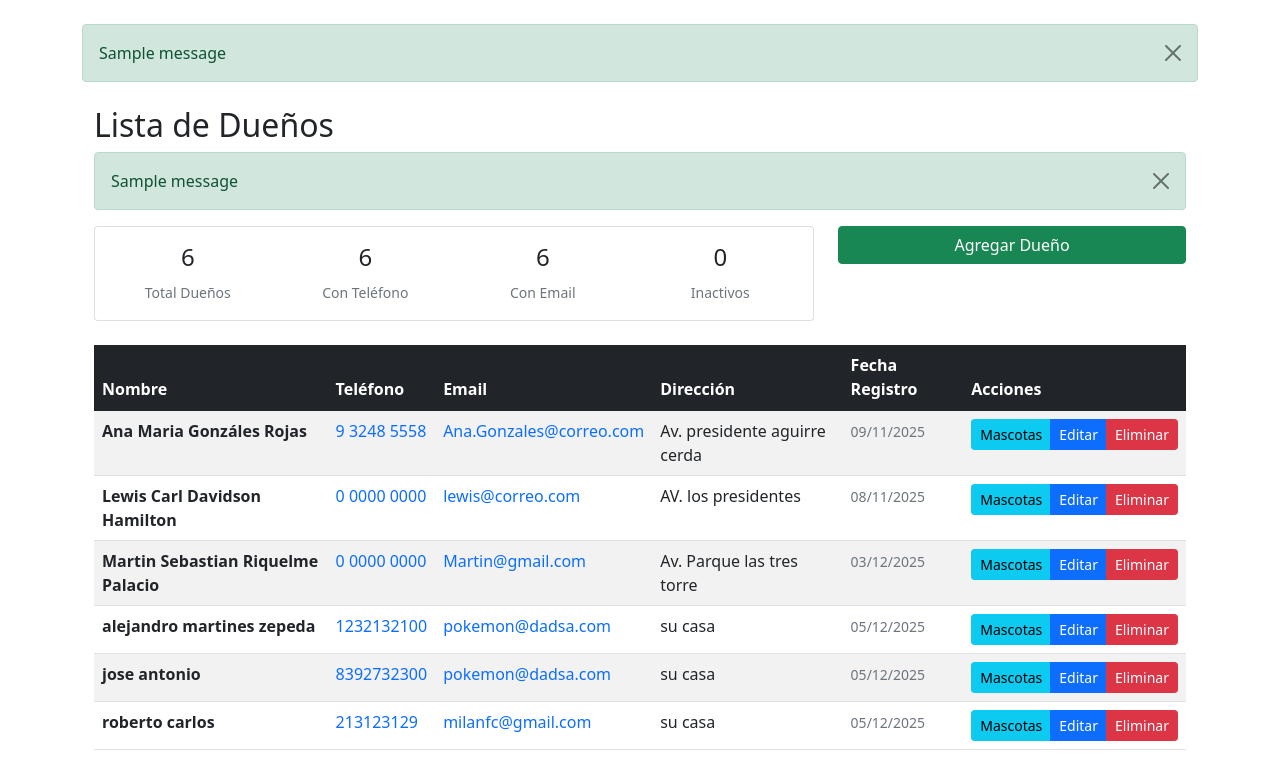
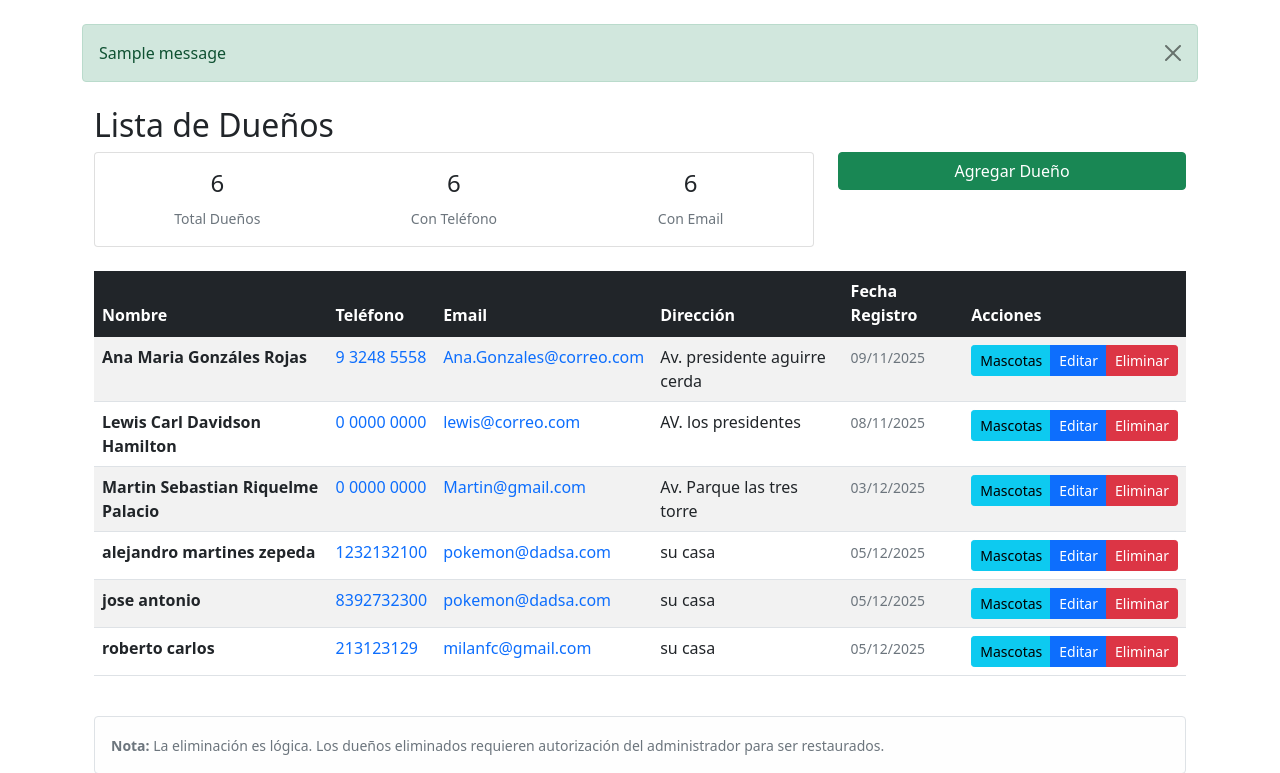
Before and after one commit to Estebanerick/Veterinaria-version-web, a Django app: page /duenos/ in a window 1280 px wide. Shown: the part 56-829 px from the top of the page. Run offline with Django 5.2, Linux system fonts and the light colour scheme; a user stored in the database is signed in; data comes from the database, SQL or seed files in the repository; both versions use the stored data as it was after the commit; tables that the repository leaves empty hold one stand-in row (values such as "Sample post"); one stand-in notice (Sample message) is shown.

Commit message:
arreglos simples

```diff
--- a/clinica/forms.py
+++ b/clinica/forms.py
@@ -29,7 +29,7 @@
             'nombre': 'Nombre completo *',
             'telefono': 'Teléfono',
             'email': 'Correo electrónico',
-            'direccion': 'Dirección',
+            'direccion': 'Dirección *',
         }
 
 class MascotaForm(forms.ModelForm):
--- a/templates/clinica/lista_duenos.html
+++ b/templates/clinica/lista_duenos.html
@@ -6,15 +6,6 @@
 <div class="container mt-4">
     <h2>Lista de Dueños</h2>
 
-    <!-- Mensajes -->
-    {% if messages %}
-        {% for message in messages %}
-            <div class="alert alert-{{ message.tags }} alert-dismissible fade show" role="alert">
-                {{ message }}
-                <button type="button" class="btn-close" data-bs-dismiss="alert"></button>
-            </div>
-        {% endfor %}
-    {% endif %}
 
     <!-- Estadísticas y Botones Superiores -->
     <div class="row mb-4">
@@ -22,28 +13,22 @@
             <div class="card">
                 <div class="card-body">
                     <div class="row">
-                        <div class="col-md-3">
+                        <div class="col-md-4">
                             <div class="text-center">
                                 <h4>{{ duenos|length }}</h4>
                                 <small class="text-muted">Total Dueños</small>
                             </div>
                         </div>
-                        <div class="col-md-3">
+                        <div class="col-md-4">
                             <div class="text-center">
                                 <h4>{{ duenos_con_telefono }}</h4>
                                 <small class="text-muted">Con Teléfono</small>
                             </div>
                         </div>
-                        <div class="col-md-3">
+                        <div class="col-md-4">
                             <div class="text-center">
                                 <h4>{{ duenos_con_email }}</h4>
                                 <small class="text-muted">Con Email</small>
-                            </div>
-                        </div>
-                        <div class="col-md-3">
-                            <div class="text-center">
-                                <h4>{{ duenos_inactivos }}</h4>
-                                <small class="text-muted">Inactivos</small>
                             </div>
                         </div>
                     </div>
```
Also changed, not shown: templates/clinica/agregar_dueno.html (+23 -2 lines), templates/clinica/lista_consultas.html (+1 -8 lines), templates/clinica/lista_duenos_inactivos.html (+0 -8 lines), templates/clinica/lista_mascotas.html (+1 -8 lines), templates/clinica/lista_veterinarios.html (+0 -8 lines), db.sqlite3.
